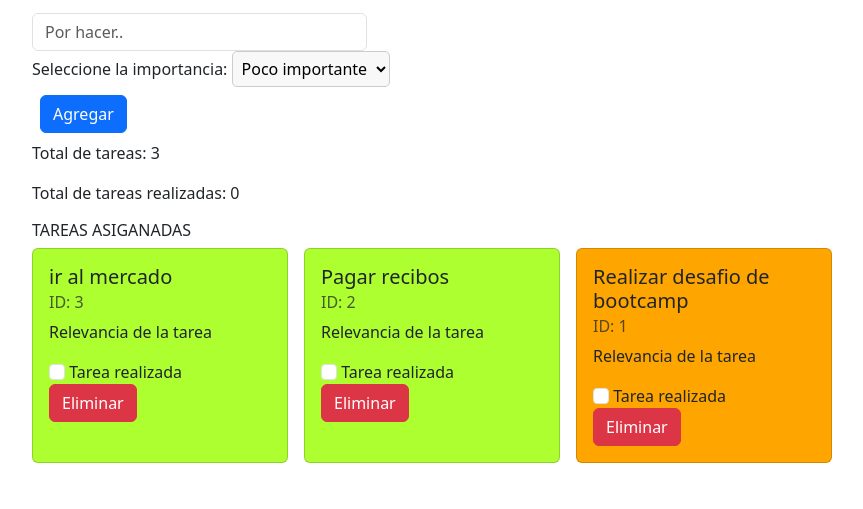
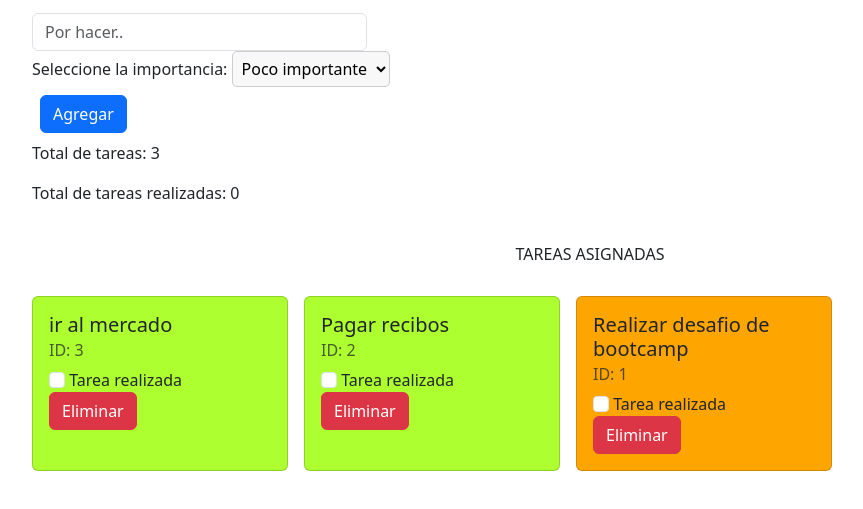
Before and after one commit to josecorredorm/ToDoList, a plain HTML site: page index.html in a window 1280 px wide. Shown: the part 83-592 px from the top of the page, without its empty margins (50-913 px from the left). Drawn offline with nearby package versions, Linux system fonts and the light colour scheme.

Commit message:
Se realizan ajustes de visualización de etiquetas

```diff
--- a/assets/js/main.js
+++ b/assets/js/main.js
@@ -76,7 +76,6 @@
                 <div class="card-body">
                   <h5 class="card-title">${task.tks}</h5>
                   <h6 class="card-subtitle mb-2 text-body-secondary">ID: ${task.id}</h6>
-                  <p class="card-text">Relevancia de la tarea</p>
                   <input class="form-check-input" type="checkbox" value="" id="checkbox${i}" onchange="checkstatus(${i},checkbox${i})" >
                   <label class="form-check-label" for="flexCheckDefault">
                     Tarea realizada
--- a/index.html
+++ b/index.html
@@ -31,7 +31,7 @@
             <button type="button" class="btn btn-primary m-2" id="BtnAdd">Agregar</button>
             <p>Total de tareas: <span id="Ttask">0</span></p>
             <p>Total de tareas realizadas: <span id="TtaskDo">0</span></p>
-            <h6> TAREAS ASIGANADAS</h6>
+            <h6 class="text-center p-4"> TAREAS ASIGNADAS</h6>
             <div class="w-10 gap-3 d-flex flex-wrap" id="ToDo">
 
             </div>
```
